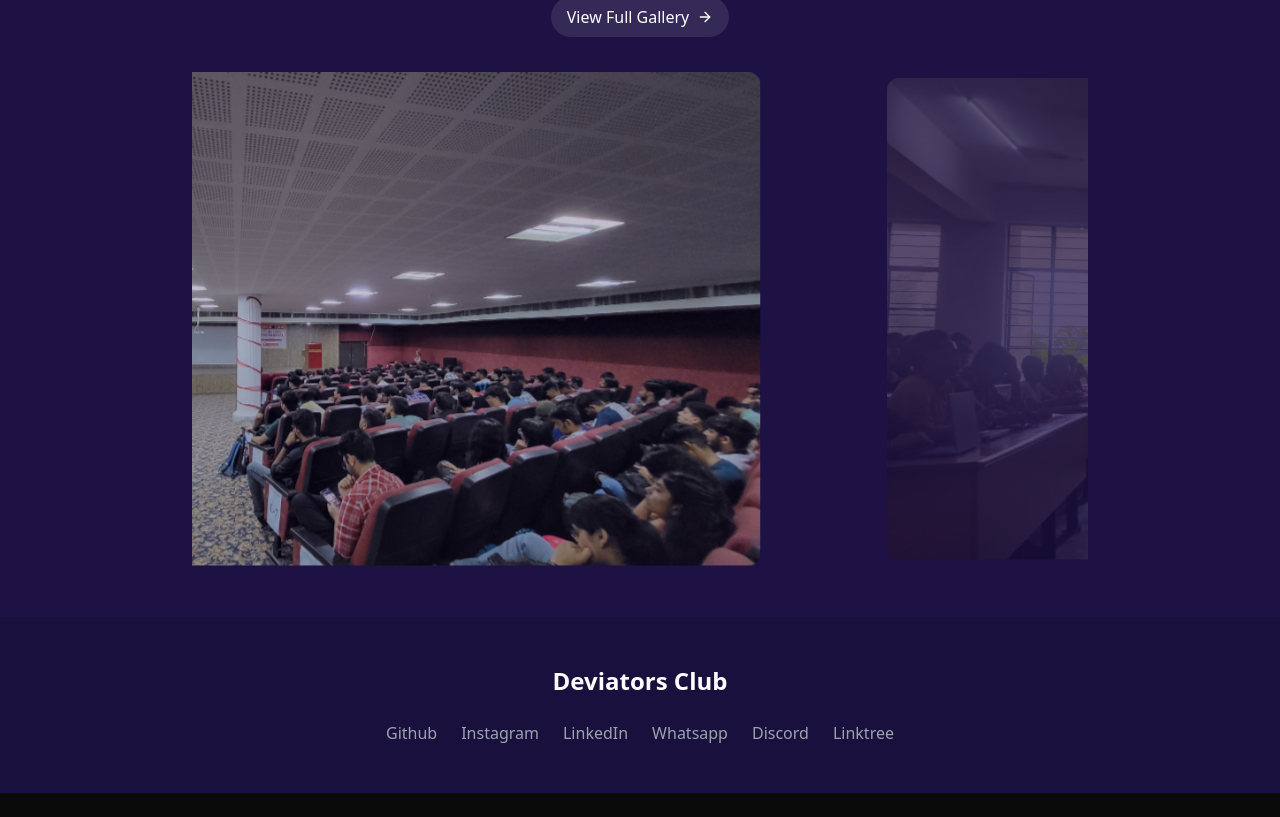
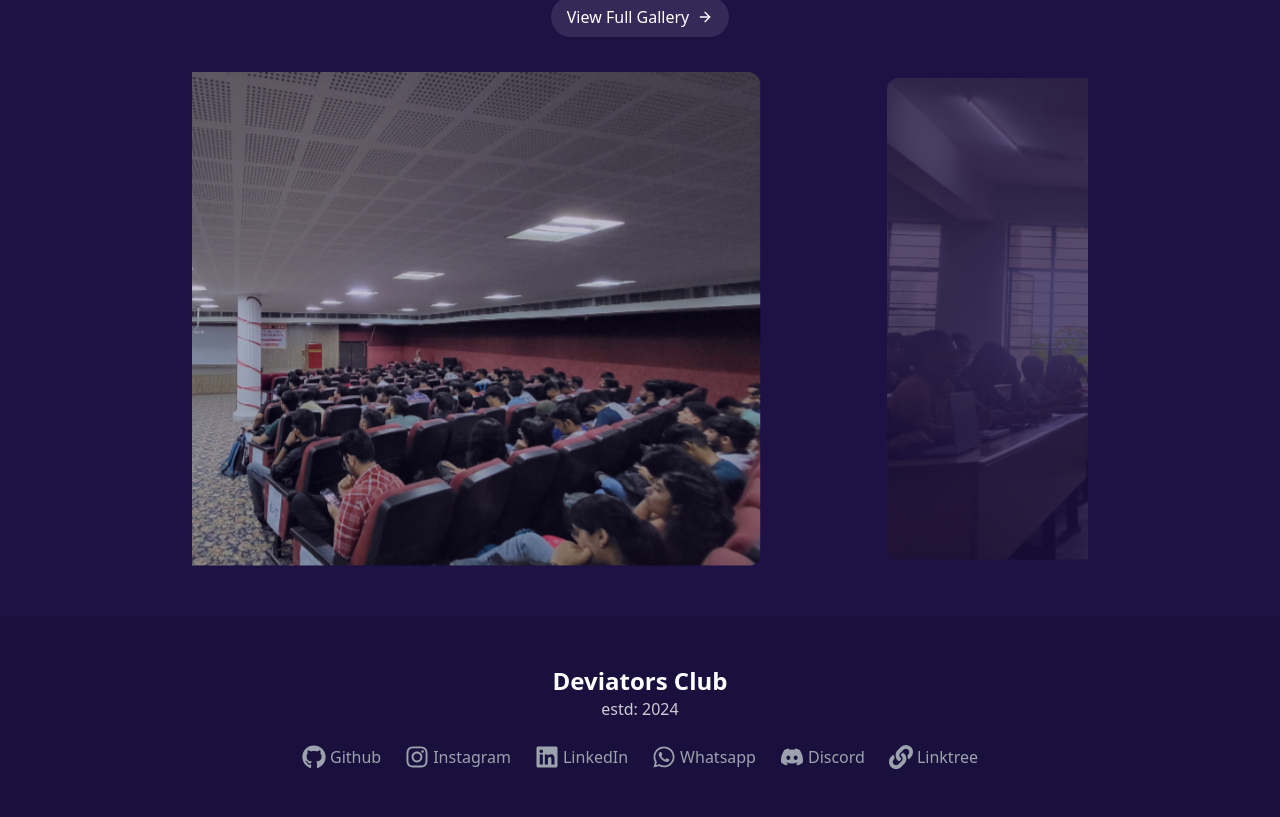
Before and after one commit to radhika-khatter/Deviators, a Next.js app: page / in a window 1280 px wide. Shown: the part 2095-2912 px from the top of the page. Before the commit the page ends 2888 px from the top, so only its background shows below. Built offline with nearby package versions, Linux system fonts and the light colour scheme.

Commit message:
feat: footer edit

```diff
--- a/package.json
+++ b/package.json
@@ -31,6 +31,7 @@
     "photoswipe": "^5.4.4",
     "react": "^18",
     "react-dom": "^18",
+    "react-icons": "^5.3.0",
     "react-photoswipe-gallery": "^3.0.2",
     "sharp": "^0.33.5",
     "tailwind-merge": "^2.5.4",
--- a/src/components/Footer.tsx
+++ b/src/components/Footer.tsx
@@ -6,19 +6,23 @@ export default function Footer() {
     <footer id="contact" className="mt-auto bg-[#1a103d] py-12">
       <div className="mx-auto max-w-7xl px-4 sm:px-6 lg:px-8">
         <div className="flex flex-col items-center space-y-6">
-          <Link href="/" className="text-2xl font-bold text-white">
-            Deviators Club
-          </Link>
+          <div className="text-center">
+            <Link href="/" className="text-2xl font-bold text-white">
+              Deviators Club
+            </Link>
+            <p className="opacity-80">estd: 2024</p>
+          </div>
 
           <div className="flex flex-wrap justify-center gap-6">
             {socials.map((social) => (
               <Link
                 key={social.name}
                 href={social.url}
-                className="text-gray-400 transition-colors hover:text-[#8b7ff9]"
+                className="flex gap-1 text-gray-400 transition-colors hover:text-[#8b7ff9]"
                 target="_blank"
                 rel="noopener noreferrer"
               >
+                <social.icon className="h-6 w-6" title={social.name} />
                 {social.name}
               </Link>
             ))}
```
Also changed, not shown: src/data/socials.ts (+15 -0 lines), 1 other file (tests, documents, lock files or other folders).
